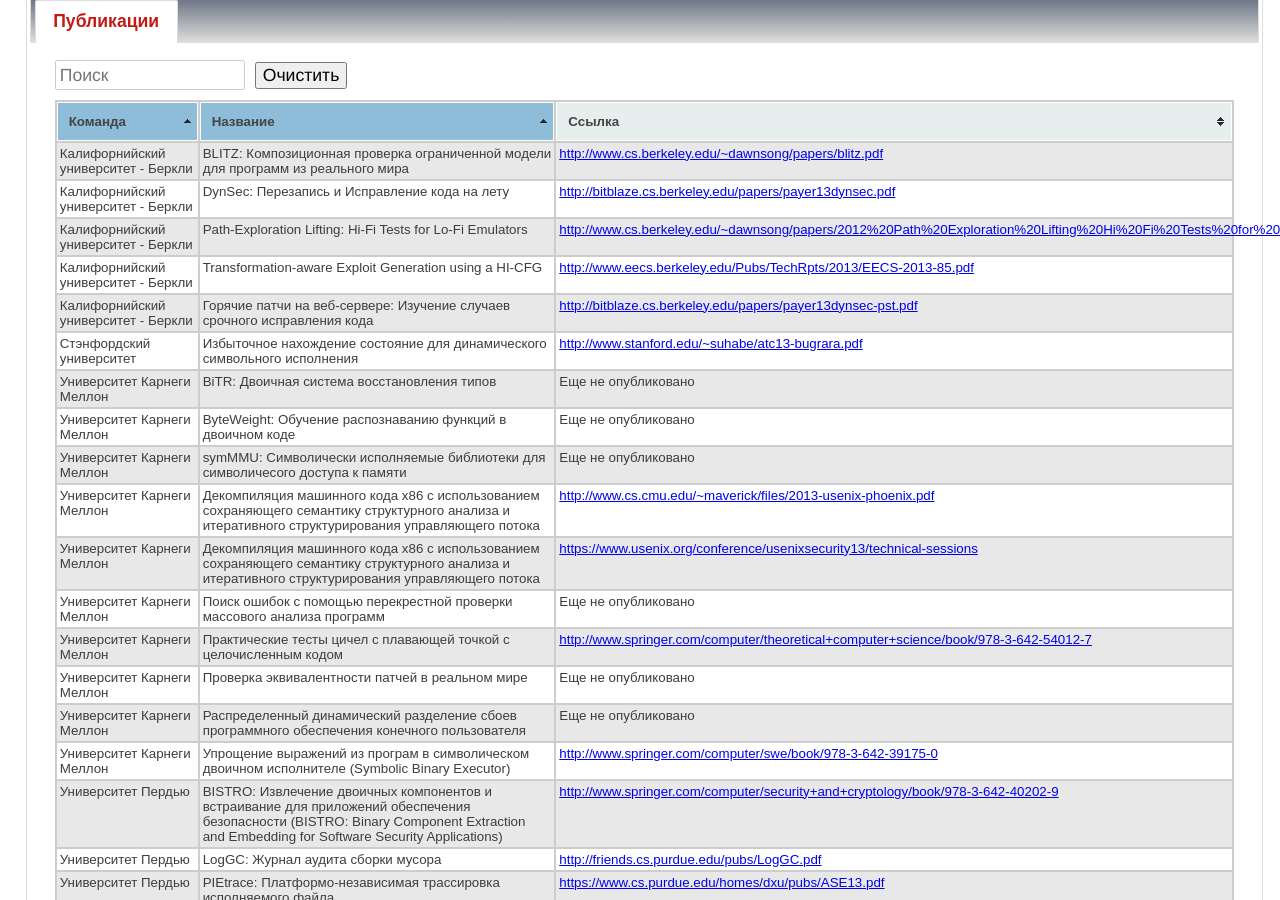
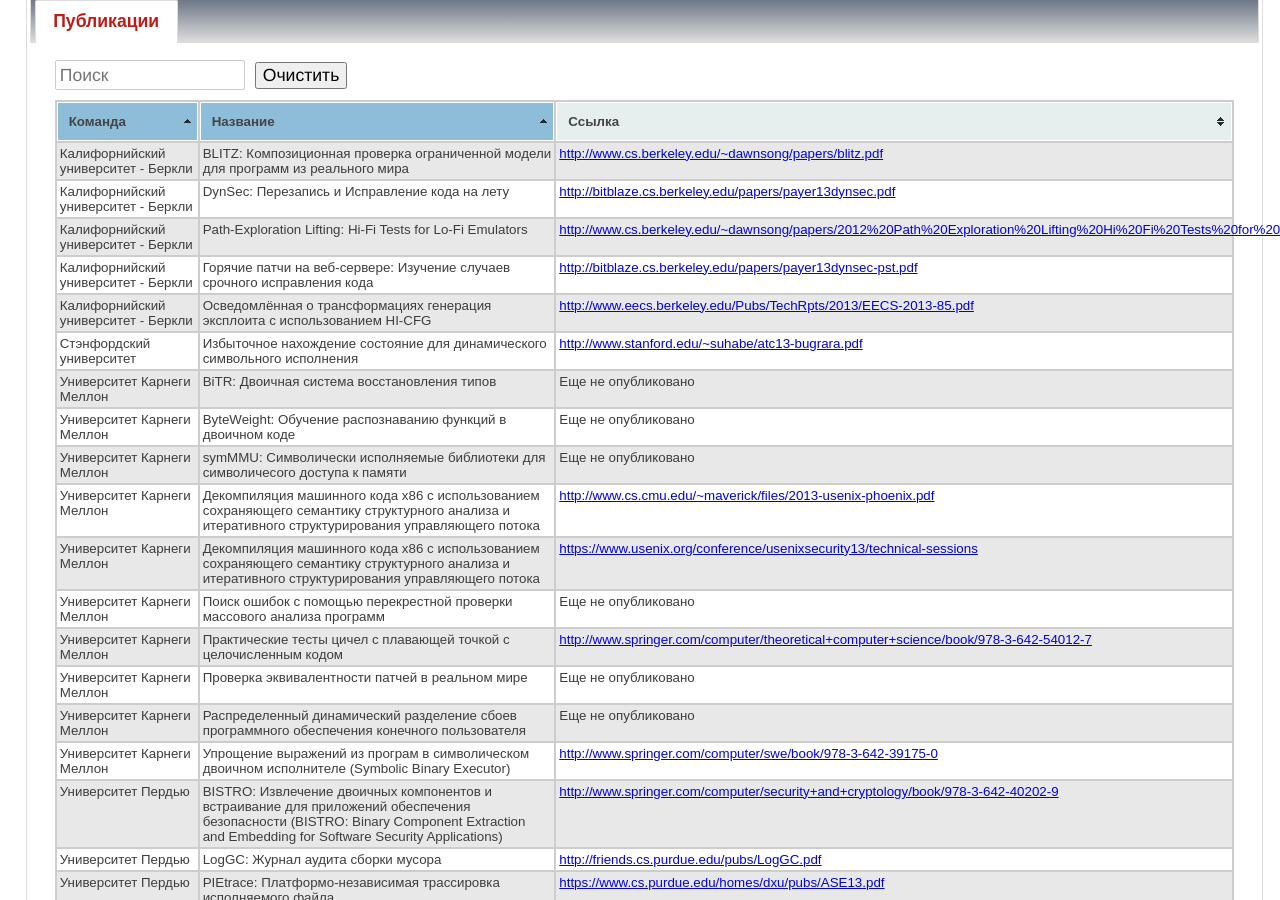
Before and after one commit to kant2002/darpa-ru, a Jekyll site: the page built from ru/BET.html, in a window 1280 px wide and 900 px high, scrolled down 860 px. Built offline with Jekyll 4.4.1, drawn with Linux system fonts in a browser that asks for light colours.

Commit message:
New translations BET.html (Russian)

```diff
--- a/ru/BET.html
+++ b/ru/BET.html
@@ -78,7 +78,7 @@
 </tr>
 <tr>
   <td class='team'>Калифорнийский университет - Беркли<a name='Калифорнийский университет - Беркли'></a></td>
-<td class='title'>Transformation-aware Exploit Generation using a HI-CFG</td>  <td class='link'><a href='http://www.eecs.berkeley.edu/Pubs/TechRpts/2013/EECS-2013-85.pdf' class='external' target='_blank'>http://www.eecs.berkeley.edu/Pubs/TechRpts/2013/EECS-2013-85.pdf</a></td>
+<td class='title'>Осведомлённая о трансформациях генерация эксплоита с использованием HI-CFG</td>  <td class='link'><a href='http://www.eecs.berkeley.edu/Pubs/TechRpts/2013/EECS-2013-85.pdf' class='external' target='_blank'>http://www.eecs.berkeley.edu/Pubs/TechRpts/2013/EECS-2013-85.pdf</a></td>
 </tr>
 <tr>
   <td class='team'>Калифорнийский университет - Беркли<a name='Калифорнийский университет - Беркли'></a></td>
```
